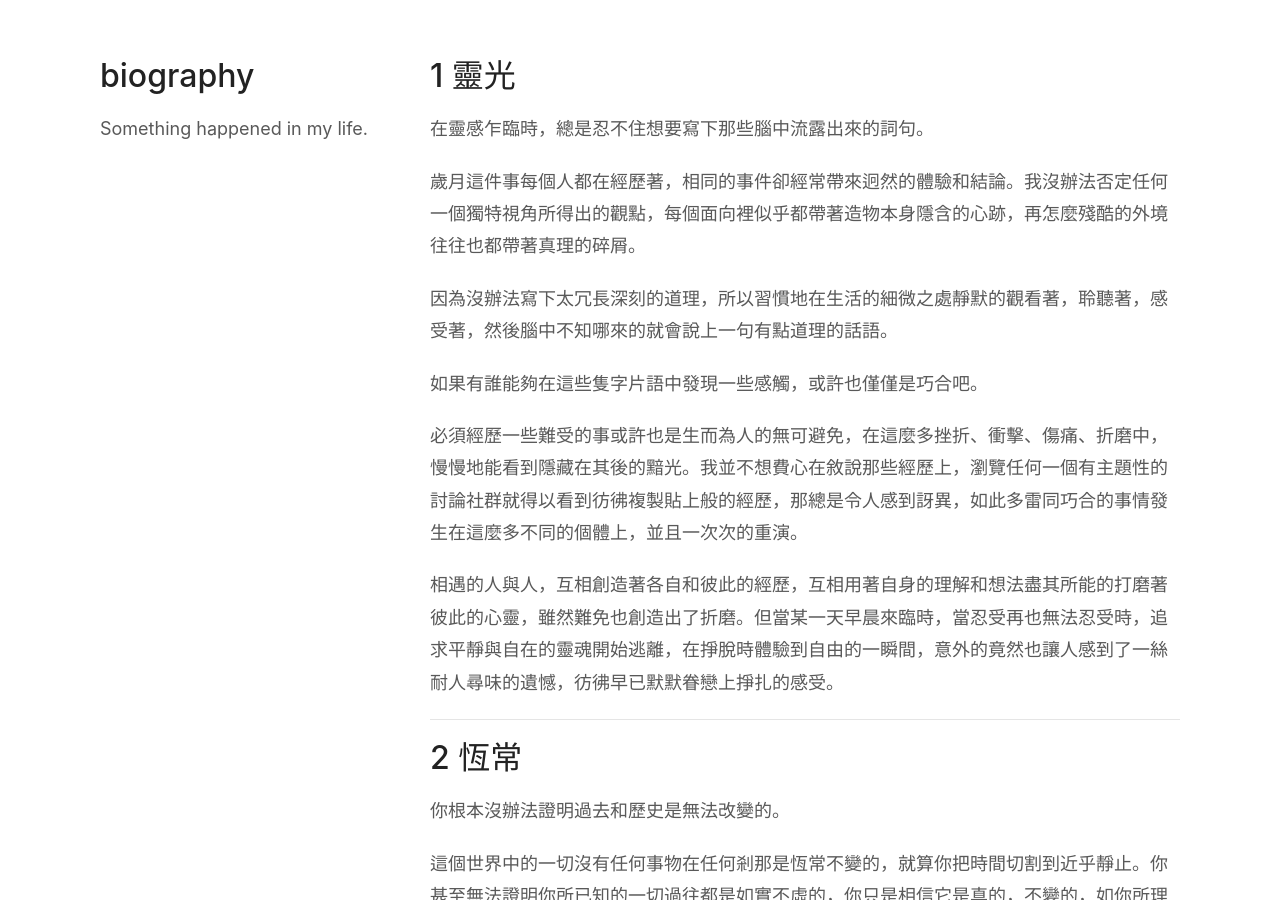
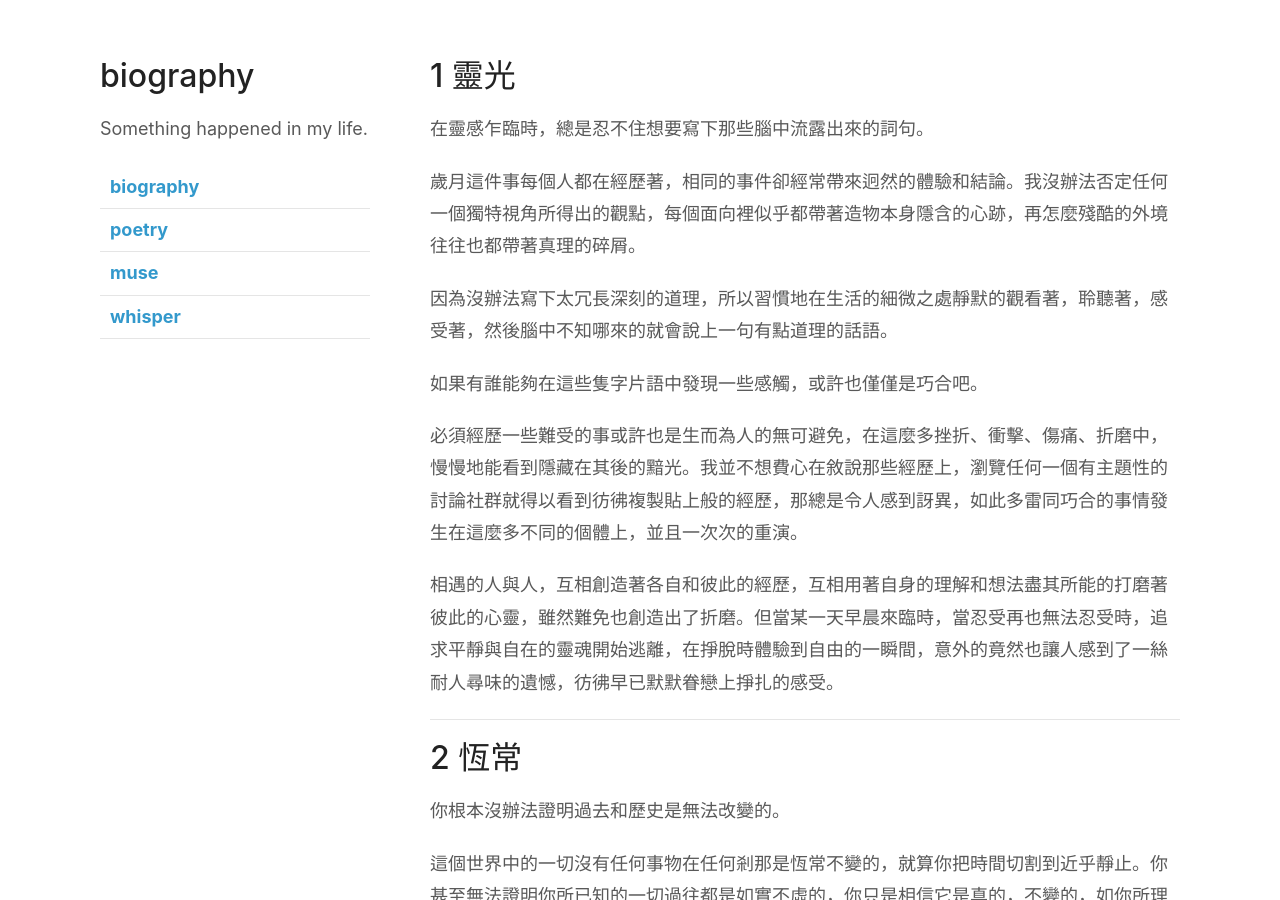
Before and after one commit to zenkarsha/biography, a Jekyll site: the page built from index.md, in a window 1280 px wide and 900 px high. Built offline with Jekyll 4.4.1, drawn with Linux system fonts in a browser that asks for light colours; our own code applies the rules of GitHub Pages for plain Markdown files.

Commit message:
Update _config.yml

```diff
--- a/_config.yml
+++ b/_config.yml
@@ -1,3 +1,12 @@
 theme: jekyll-theme-minimal
 title: biography
 description: Something happened in my life.
+navigation:
+  - title: biography
+    url: https://zenkarsha.github.io/biography/
+  - title: poetry
+    url: https://zenkarsha.github.io/poetry/
+  - title: muse
+    url: https://zenkarsha.github.io/muse/
+  - title: whisper
+    url: https://zenkarsha.github.io/whisper/
```
